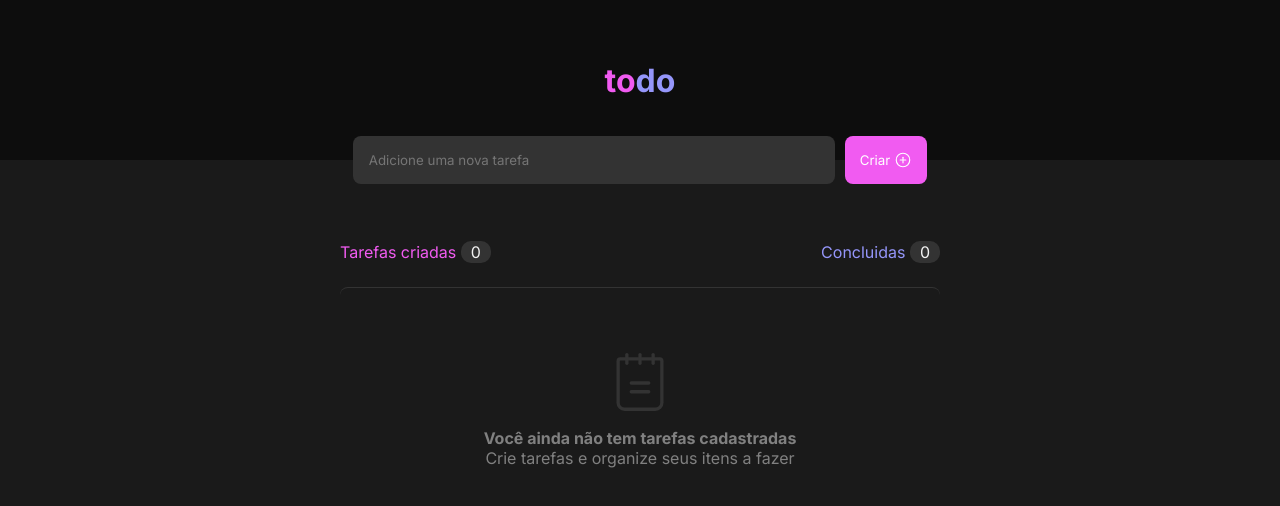
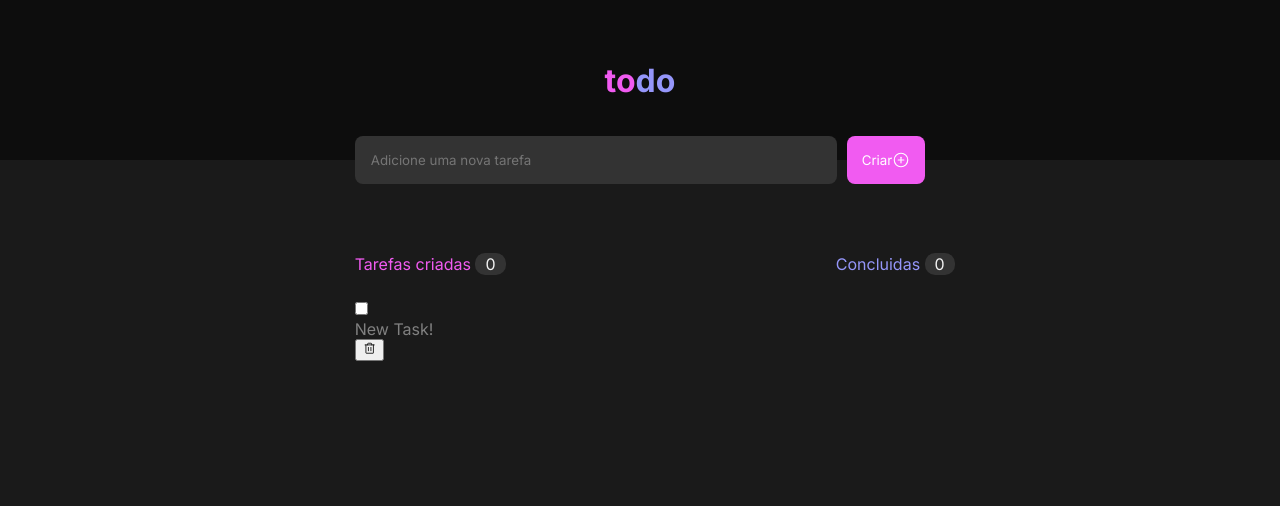
Before and after one commit to aninhabort/to-do-list, a React (Vite) app: page / in a window 1280 px wide. Shown: the top 506 px of the page. Built offline with nearby package versions, Linux system fonts and the light colour scheme.

Commit message:
Correção do input

```diff
--- a/src/App.module.css
+++ b/src/App.module.css
@@ -8,5 +8,4 @@
     background-color: var(--gray-700);
     width: 100%;
     height: 10rem;
-    position: relative;
 }
--- a/src/components/Body.module.css
+++ b/src/components/Body.module.css
@@ -1,9 +1,5 @@
 .content {
-    align-items: center;
-    display: flex;
-    justify-content: center;
     position: absolute;
-    width: 100%;
 }
 
 .createTask {
@@ -19,7 +15,6 @@
     padding: 16px;
     width: 450px;
     height: 16px;
-    gap: 8px;
 }
 
 .buttonCreate {
@@ -32,7 +27,6 @@
     justify-content: space-between;
     padding: 15px;
     justify-content: center;
-    gap: 4px;
 }
 
 .buttonCreate:hover {
@@ -49,7 +43,7 @@
     display: flex;
     flex-flow: row;
     justify-content: space-between;
-    margin-top: 550px;
+    margin-top: 70px;
     margin-bottom: 25px;
     width: 600px;
 }
--- a/src/components/Body.tsx
+++ b/src/components/Body.tsx
@@ -1,26 +1,23 @@
-import { PlusCircle, Notepad, Trash } from "phosphor-react";
-import { ChangeEvent, FormEvent, useState } from "react";
+import { PlusCircle, Notepad } from "phosphor-react";
+import { ChangeEvent, MouseEvent, useState } from "react";
 
 import styles from "./Body.module.css";
 import Tasks from "./Tasks";
 
-export interface TaskType {
-  id: number;
-  content: string;
-}
-
 const Body = () => {
   const [newTask, setNewTask] = useState("");
-  const [tasks, setTasks] = useState([""]);
+  const [tasks, setTasks] = useState([
+    "New Task!"
+  ]);
 
-  const handleCreateNewTasks = (event) => {
+  const handleCreateNewTasks = (event: MouseEvent<HTMLButtonElement>) => {
     event.preventDefault();
 
     setTasks([...tasks, newTask]);
-    setNewTask("");
+    setNewTask("")
   };
 
-  const handleChangeNewTask = (event) => {
+  const handleChangeNewTask = (event: ChangeEvent<HTMLInputElement>) => {
     setNewTask(event.target.value);
   };
 
@@ -28,7 +25,7 @@ const Body = () => {
     <div className={styles.content}>
       <div className={styles.createTask}>
         <input
-          name="newTask"
+          type="text"
           className={styles.input}
           placeholder="Adicione uma nova tarefa"
           onChange={handleChangeNewTask}
@@ -50,7 +47,7 @@ const Body = () => {
           </p>
         </div>
 
-        {tasks[0] !== "" ? (
+        {tasks ? (
           tasks.map((line) => {
             return <Tasks key={line} content={line} />;
           })
```
